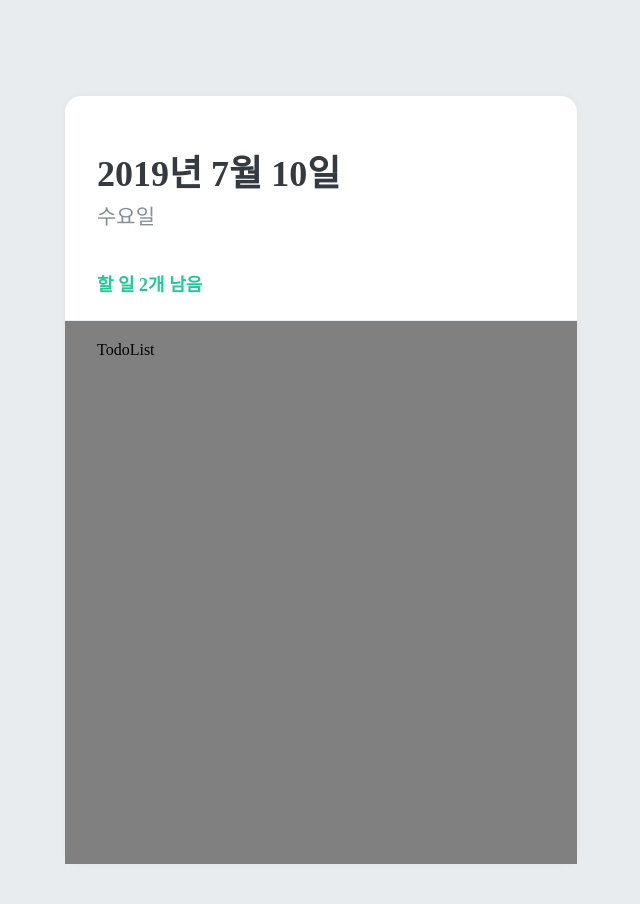
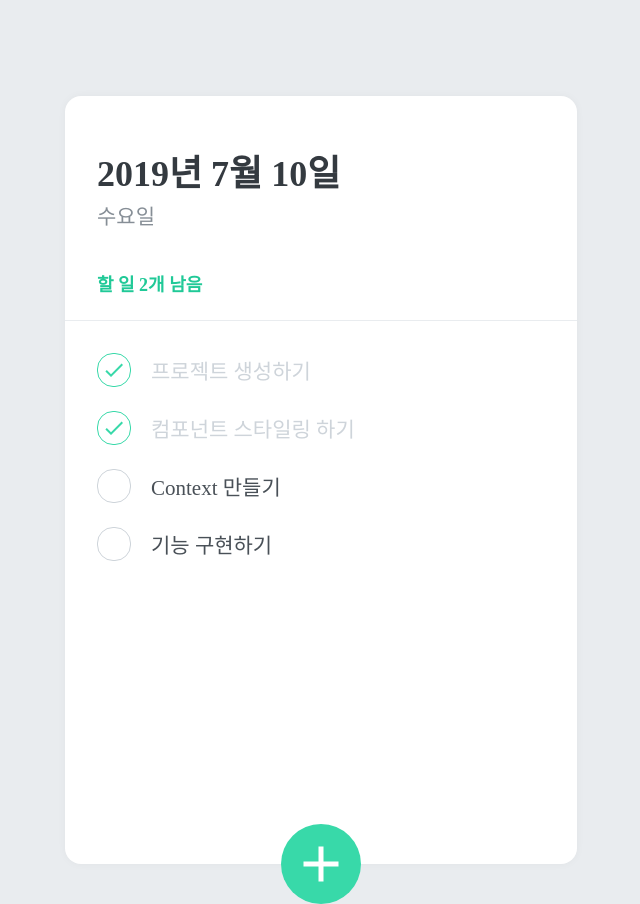
Before and after one commit to codesquad-members-2021/todo-list, a React (Create React App) app in the folder todo-eamon/: page / in a window 1280 px wide. Shown: the whole page, without its empty margins (319-959 px from the left). Built offline with nearby package versions, Linux system fonts and the light colour scheme.

Commit message:
[Add] TodoCreate.js
- [Chore] install styled-components and react icon
- [Feat] Create List

```diff
--- a/todo-eamon/package.json
+++ b/todo-eamon/package.json
@@ -8,7 +8,9 @@
     "@testing-library/user-event": "^12.8.3",
     "react": "^17.0.2",
     "react-dom": "^17.0.2",
+    "react-icons": "^4.2.0",
     "react-scripts": "4.0.3",
+    "styled-components": "^5.2.3",
     "web-vitals": "^1.1.1"
   },
   "scripts": {
--- a/todo-eamon/src/App.js
+++ b/todo-eamon/src/App.js
@@ -6,13 +6,15 @@
 // import CreateUser from './CreateUser';
 import TodoTemplate from "./components/TodoTemplate";
 import TodoHead from "./components/TodoHead";
-import TodoList from './components/TodoList';
+import TodoList from "./components/TodoList";
+import TodoCreate from "./components/TodoCreate";
 function App() {
   return (
     <>
       <TodoTemplate>
         <TodoHead />
         <TodoList />
+        <TodoCreate />
       </TodoTemplate>
     </>
   );
--- /dev/null
+++ b/todo-eamon/src/components/TodoCreate.js
@@ -0,0 +1,99 @@
+import React, { useState } from 'react';
+import styled, { css } from 'styled-components';
+import { MdAdd } from 'react-icons/md';
+
+const CircleButton = styled.button`
+  background: #38d9a9;
+  &:hover {
+    background: #63e6be;
+  }
+  &:active {
+    background: #20c997;
+  }
+
+  z-index: 5;
+  cursor: pointer;
+  width: 80px;
+  height: 80px;
+  display: block;
+  align-items: center;
+  justify-content: center;
+  font-size: 60px;
+  position: absolute;
+  left: 50%;
+  bottom: 0px;
+  transform: translate(-50%, 50%);
+  color: white;
+  border-radius: 50%;
+  border: none;
+  outline: none;
+  display: flex;
+  align-items: center;
+  justify-content: center;
+
+  transition: 0.125s all ease-in;
+  ${props =>
+    props.open &&
+    css`
+      background: #ff6b6b;
+      &:hover {
+        background: #ff8787;
+      }
+      &:active {
+        background: #fa5252;
+      }
+      transform: translate(-50%, 50%) rotate(45deg);
+    `}
+`;
+
+const InsertFormPositioner = styled.div`
+  width: 100%;
+  bottom: 0;
+  left: 0;
+  position: absolute;
+`;
+
+const InsertForm = styled.form`
+  background: #f8f9fa;
+  padding-left: 32px;
+  padding-top: 32px;
+  padding-right: 32px;
+  padding-bottom: 72px;
+
+  border-bottom-left-radius: 16px;
+  border-bottom-right-radius: 16px;
+  border-top: 1px solid #e9ecef;
+`;
+
+const Input = styled.input`
+  padding: 12px;
+  border-radius: 4px;
+  border: 1px solid #dee2e6;
+  width: 100%;
+  outline: none;
+  font-size: 18px;
+  box-sizing: border-box;
+`;
+
+function TodoCreate() {
+  const [open, setOpen] = useState(false);
+
+  const onToggle = () => setOpen(!open);
+
+  return (
+    <>
+      {open && (
+        <InsertFormPositioner>
+          <InsertForm>
+            <Input autoFocus placeholder="할 일을 입력 후, Enter 를 누르세요" />
+          </InsertForm>
+        </InsertFormPositioner>
+      )}
+      <CircleButton onClick={onToggle} open={open}>
+        <MdAdd />
+      </CircleButton>
+    </>
+  );
+}
+
+export default TodoCreate;
--- /dev/null
+++ b/todo-eamon/src/components/TodoItem.js
@@ -0,0 +1,72 @@
+import React from "react";
+import styled, { css } from "styled-components";
+import { MdDone, MdDelete } from "react-icons/md";
+
+const Remove = styled.div`
+  display: flex;
+  align-items: center;
+  justify-content: center;
+  color: #dee2e6;
+  font-size: 24px;
+  cursor: pointer;
+  &:hover {
+    color: #ff6b6b;
+  }
+  display: none;
+`;
+
+const TodoItemBlock = styled.div`
+  display: flex;
+  align-items: center;
+  padding-top: 12px;
+  padding-bottom: 12px;
+  &:hover {
+    ${Remove} {
+      display: initial;
+    }
+  }
+`;
+
+const CheckCircle = styled.div`
+  width: 32px;
+  height: 32px;
+  border-radius: 16px;
+  border: 1px solid #ced4da;
+  font-size: 24px;
+  display: flex;
+  align-items: center;
+  justify-content: center;
+  margin-right: 20px;
+  cursor: pointer;
+  ${(props) =>
+    props.done &&
+    css`
+      border: 1px solid #38d9a9;
+      color: #38d9a9;
+    `}
+`;
+
+const Text = styled.div`
+  flex: 1;
+  font-size: 21px;
+  color: #495057;
+  ${(props) =>
+    props.done &&
+    css`
+      color: #ced4da;
+    `}
+`;
+
+function TodoItem({ id, done, text }) {
+  return (
+    <TodoItemBlock>
+      <CheckCircle done={done}>{done && <MdDone />}</CheckCircle>
+      <Text done={done}>{text}</Text>
+      <Remove>
+        <MdDelete />
+      </Remove>
+    </TodoItemBlock>
+  );
+}
+
+export default TodoItem;
--- a/todo-eamon/src/components/TodoList.js
+++ b/todo-eamon/src/components/TodoList.js
@@ -1,8 +1,15 @@
-import React from 'react';
-
+import React from "react";
+import TodoItem from "./TodoItem";
 
 function TodoList() {
-  return <div className="TodoList">TodoList</div>;
+  return (
+    <div className="TodoList">
+      <TodoItem text="프로젝트 생성하기" done={true} />
+      <TodoItem text="컴포넌트 스타일링 하기" done={true} />
+      <TodoItem text="Context 만들기" done={false} />
+      <TodoItem text="기능 구현하기" done={false} />
+    </div>
+  );
 }
 
 export default TodoList;
--- a/todo-eamon/src/index.css
+++ b/todo-eamon/src/index.css
@@ -58,6 +58,5 @@
     padding: 20px 32px;
     padding-bottom: 48px;
     overflow-y: auto;
-    background: gray;
-    /* 사이즈 조정이 잘 되고 있는지 확인하기 위한 임시 스타일 */
+
 }
```
Also changed, not shown: 1 other file (tests, documents, lock files or other folders).
